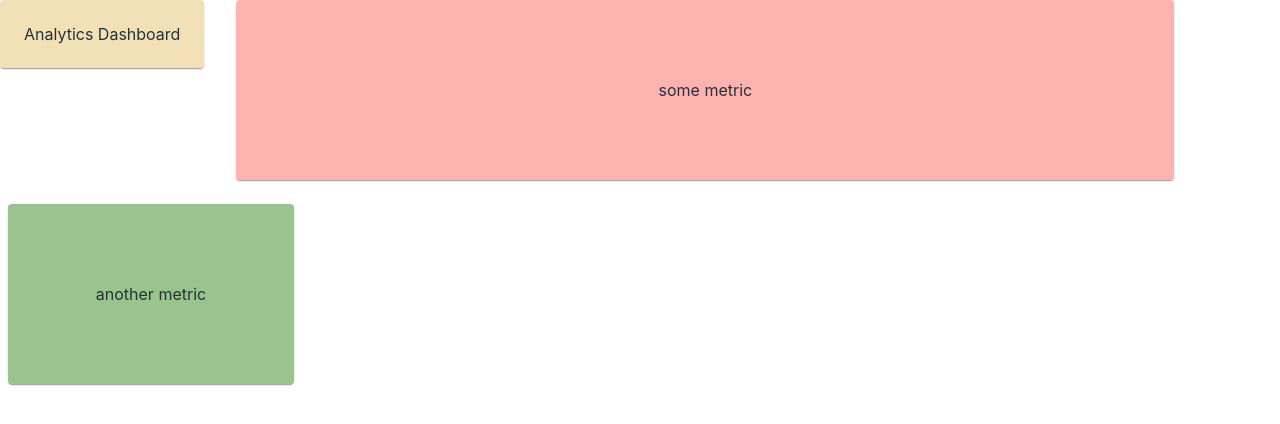
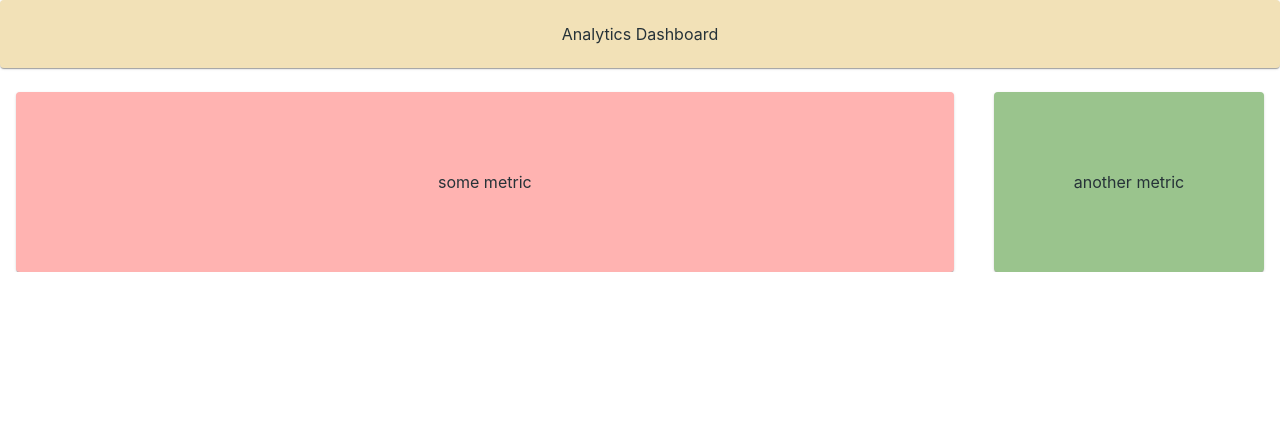
Before and after one commit to Bestmart721/analytics-dashboard, a React (Create React App) app in the folder client/: page / in a window 1280 px wide. Shown: the top 424 px of the page. Built offline with nearby package versions, Linux system fonts and the light colour scheme.

Commit message:
hide overflow; justify contents

```diff
--- a/client/src/components/Dashboard/Dashboard.js
+++ b/client/src/components/Dashboard/Dashboard.js
@@ -8,6 +8,7 @@ import DashboardItem from './DashboardItem/DashboardItem';
 const styles = theme => ({
   root: {
     flexGrow: 1,
+    overflow: "hidden",
   },
 });
 
@@ -16,10 +17,10 @@ class Dashboard extends Component {
     const { classes } = this.props;
     return (
       <div className={classes.root}>
-        <Grid container spacing={3}>
-          <Header text={"Analytics Dashboard"}/>
+        <Grid container spacing={3} justify={"center"}>
+          <Header size={12} text={"Analytics Dashboard"}/>
           <DashboardItem size={9} priority={'primary'} metric={'some metric'} />
-          <DashboardItem size={3} priority={'secondary'} metric={'another metric'} />
+          <DashboardItem priority={'secondary'} metric={'another metric'} />
         </Grid>
       </div>
     );
```
